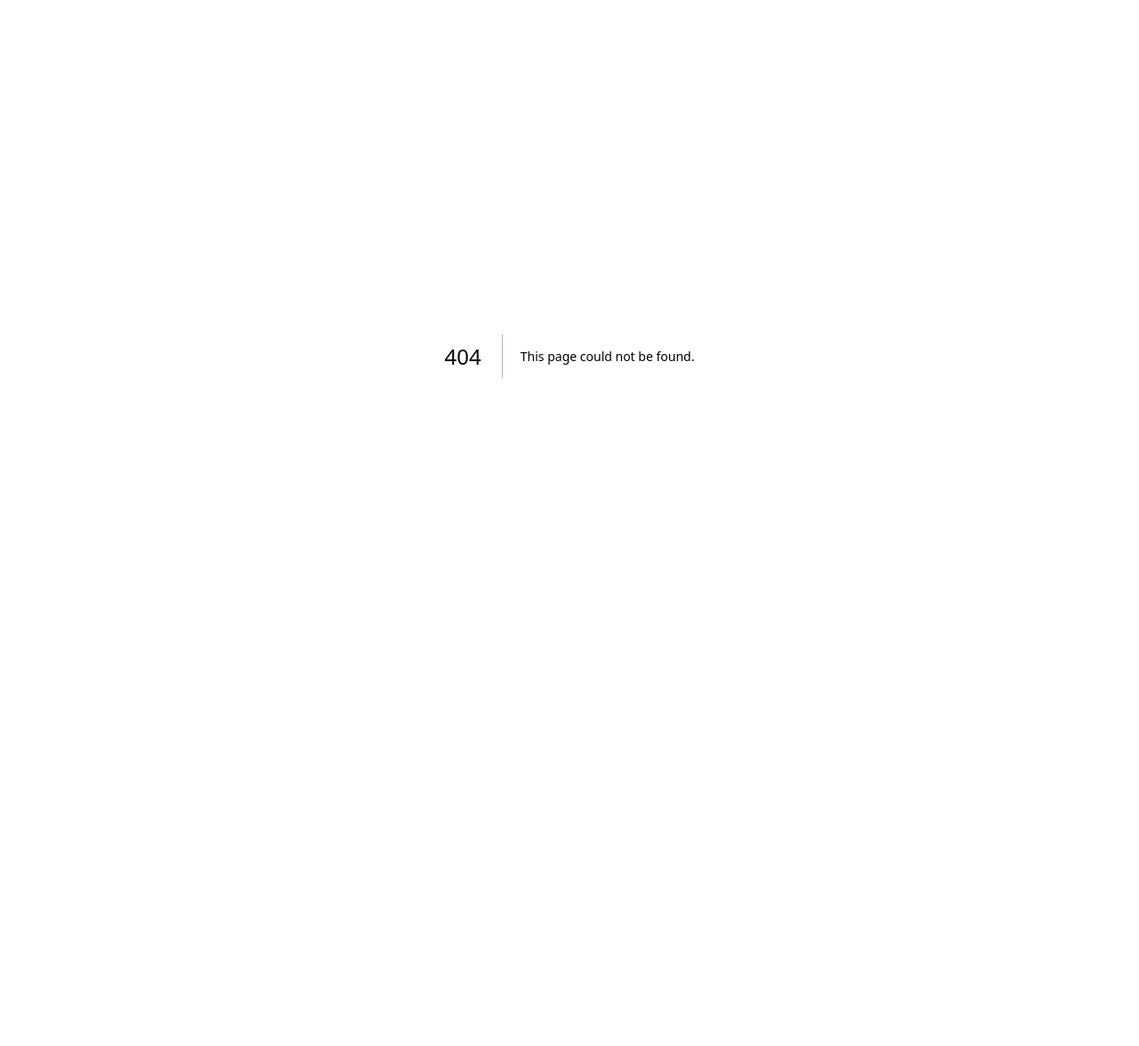
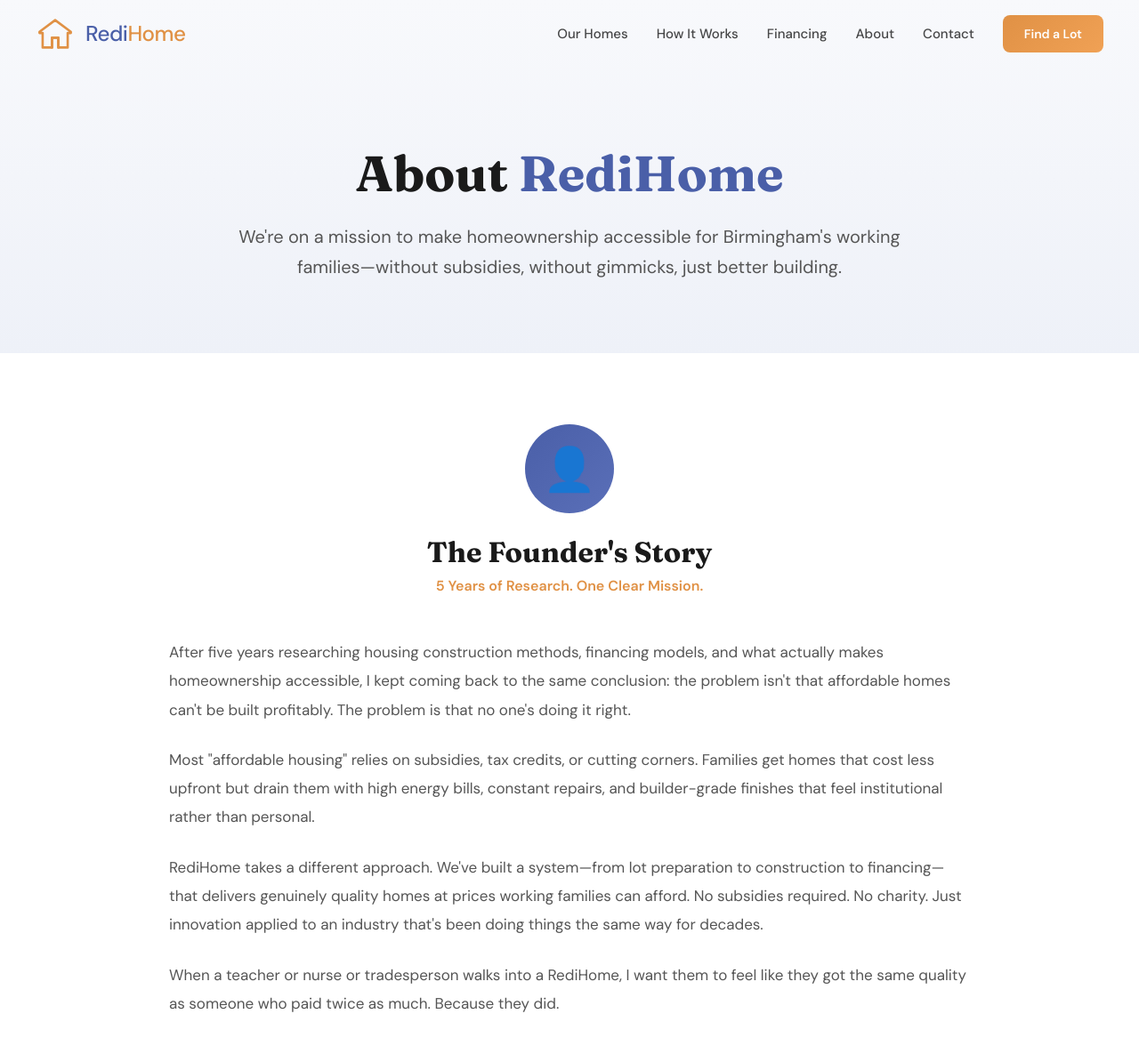
Before and after one commit to RediHome/redihome-website-v3, a Next.js app: page /about in a window 1280 px wide. Before the commit this address had no page. Shown: the top 1176 px of the page at 89% size. Before the commit the page ends 800 px from the top, so only its background shows below. Built offline with nearby package versions, Linux system fonts and the light colour scheme.

Commit message:
Create page.js

```diff
--- /dev/null
+++ b/app/about/page.js
@@ -0,0 +1,111 @@
+'use client';
+
+import Link from 'next/link';
+import { Navigation, Footer, CTASection, colors } from '../components';
+
+export default function AboutPage() {
+  return (
+    <div style={{ fontFamily: "'DM Sans', -apple-system, sans-serif", background: colors.background, color: colors.text, minHeight: '100vh' }}>
+      <Navigation />
+
+      {/* Hero */}
+      <section style={{ padding: '160px 24px 80px', background: `linear-gradient(180deg, ${colors.background} 0%, ${colors.backgroundAlt} 100%)`, textAlign: 'center' }}>
+        <div style={{ maxWidth: 800, margin: '0 auto' }}>
+          <h1 className="headline-font" style={{ fontSize: 'clamp(36px, 5vw, 56px)', marginBottom: 20, color: colors.text }}>About <span style={{ color: colors.primary }}>RediHome</span></h1>
+          <p style={{ fontSize: 20, color: colors.textLight, lineHeight: 1.7 }}>We're on a mission to make homeownership accessible for Birmingham's working families—without subsidies, without gimmicks, just better building.</p>
+        </div>
+      </section>
+
+      {/* Founder Story */}
+      <section style={{ padding: '80px 24px', background: 'white' }}>
+        <div style={{ maxWidth: 900, margin: '0 auto' }}>
+          <div style={{ textAlign: 'center', marginBottom: 48 }}>
+            <div style={{ width: 100, height: 100, background: `linear-gradient(135deg, ${colors.primary} 0%, ${colors.primaryLight} 100%)`, borderRadius: '50%', margin: '0 auto 24px', display: 'flex', alignItems: 'center', justifyContent: 'center', fontSize: 48 }}>👤</div>
+            <h2 className="headline-font" style={{ fontSize: 32, color: colors.text, marginBottom: 8 }}>The Founder's Story</h2>
+            <p style={{ color: colors.accent, fontWeight: 600 }}>5 Years of Research. One Clear Mission.</p>
+          </div>
+
+          <div style={{ fontSize: 17, color: colors.textLight, lineHeight: 1.9 }}>
+            <p style={{ marginBottom: 24 }}>After five years researching housing construction methods, financing models, and what actually makes homeownership accessible, I kept coming back to the same conclusion: the problem isn't that affordable homes can't be built profitably. The problem is that no one's doing it right.</p>
+            <p style={{ marginBottom: 24 }}>Most "affordable housing" relies on subsidies, tax credits, or cutting corners. Families get homes that cost less upfront but drain them with high energy bills, constant repairs, and builder-grade finishes that feel institutional rather than personal.</p>
+            <p style={{ marginBottom: 24 }}>RediHome takes a different approach. We've built a system—from lot preparation to construction to financing—that delivers genuinely quality homes at prices working families can afford. No subsidies required. No charity. Just innovation applied to an industry that's been doing things the same way for decades.</p>
+            <p>When a teacher or nurse or tradesperson walks into a RediHome, I want them to feel like they got the same quality as someone who paid twice as much. Because they did.</p>
+          </div>
+        </div>
+      </section>
+
+      {/* Mission & Vision */}
+      <section style={{ padding: '80px 24px', background: colors.background }}>
+        <div className="grid-2-col" style={{ maxWidth: 1100, margin: '0 auto', display: 'grid', gridTemplateColumns: '1fr 1fr', gap: 32 }}>
+          <div className="hover-lift" style={{ background: 'white', padding: 40, borderRadius: 20, boxShadow: '0 4px 30px rgba(0,0,0,0.06)' }}>
+            <div style={{ width: 56, height: 56, background: `${colors.primary}15`, borderRadius: 14, display: 'flex', alignItems: 'center', justifyContent: 'center', fontSize: 28, marginBottom: 20 }}>🎯</div>
+            <h3 className="headline-font" style={{ fontSize: 24, color: colors.primary, marginBottom: 16 }}>Our Mission</h3>
+            <p style={{ fontSize: 16, color: colors.textLight, lineHeight: 1.7 }}>To make homeownership accessible for working families through innovation in construction, financing, and customer experience—proving that quality and affordability aren't mutually exclusive.</p>
+          </div>
+          <div className="hover-lift" style={{ background: `linear-gradient(135deg, ${colors.primary} 0%, ${colors.primaryLight} 100%)`, padding: 40, borderRadius: 20, color: 'white' }}>
+            <div style={{ width: 56, height: 56, background: 'rgba(255,255,255,0.2)', borderRadius: 14, display: 'flex', alignItems: 'center', justifyContent: 'center', fontSize: 28, marginBottom: 20 }}>🔭</div>
+            <h3 className="headline-font" style={{ fontSize: 24, marginBottom: 16 }}>Our Vision</h3>
+            <p style={{ fontSize: 16, opacity: 0.9, lineHeight: 1.7 }}>To transform Birmingham's rental-heavy neighborhoods into homeownership communities—shifting from 80% renters to 80% owners, one family at a time.</p>
+          </div>
+        </div>
+      </section>
+
+      {/* Values */}
+      <section style={{ padding: '80px 24px', background: 'white' }}>
+        <div style={{ maxWidth: 1100, margin: '0 auto' }}>
+          <div style={{ textAlign: 'center', marginBottom: 48 }}>
+            <h2 className="headline-font" style={{ fontSize: 'clamp(28px, 4vw, 40px)', color: colors.text }}>What We Believe</h2>
+          </div>
+
+          <div style={{ display: 'grid', gridTemplateColumns: 'repeat(auto-fit, minmax(300px, 1fr))', gap: 24 }}>
+            {[
+              { icon: '🏠', title: 'Owner-Occupants Only', desc: "We sell exclusively to families who will live in their homes. No investors, no flippers, no speculation." },
+              { icon: '🏗️', title: 'Quality Over Shortcuts', desc: "2x6 framing, spray foam insulation, air-tight construction. We build homes we'd want to live in." },
+              { icon: '🤝', title: 'Dignity, Not Charity', desc: "We're not a nonprofit. We built a profitable model that treats working families as customers, not beneficiaries." },
+              { icon: '📍', title: 'Infill, Not Sprawl', desc: "We develop empty lots in established neighborhoods, strengthening communities rather than building at the edge of town." },
+              { icon: '💰', title: 'Transparent Pricing', desc: "No hidden fees, no surprises. What you see is what you pay." },
+              { icon: '📈', title: 'Community Wealth', desc: "Every home we sell is an opportunity for a family to build generational wealth through homeownership." }
+            ].map(value => (
+              <div key={value.title} className="hover-lift" style={{ background: colors.background, padding: 28, borderRadius: 16 }}>
+                <div style={{ fontSize: 36, marginBottom: 16 }}>{value.icon}</div>
+                <h4 style={{ fontSize: 18, fontWeight: 600, color: colors.primary, marginBottom: 10 }}>{value.title}</h4>
+                <p style={{ fontSize: 15, color: colors.textLight, lineHeight: 1.6 }}>{value.desc}</p>
+              </div>
+            ))}
+          </div>
+        </div>
+      </section>
+
+      {/* How We're Different */}
+      <section style={{ padding: '80px 24px', background: colors.backgroundAlt }}>
+        <div style={{ maxWidth: 900, margin: '0 auto' }}>
+          <div style={{ textAlign: 'center', marginBottom: 48 }}>
+            <h2 className="headline-font" style={{ fontSize: 'clamp(28px, 4vw, 40px)', color: colors.text, marginBottom: 16 }}>The RediHome Approach</h2>
+            <p style={{ fontSize: 18, color: colors.textLight }}>What makes us different from traditional builders</p>
+          </div>
+
+          <div style={{ display: 'flex', flexDirection: 'column', gap: 20 }}>
+            {[
+              { title: 'Presale Model', desc: "You design your home before we build it. No spec homes sitting empty. Your deposit secures your specific home on your specific lot." },
+              { title: 'Strategic Partnerships', desc: "Our banking partner's 0% down, no PMI program removes the biggest barrier to homeownership. Our supply chain partnerships keep costs low without sacrificing quality." },
+              { title: 'Standardized Design, Personal Choice', desc: "We offer a curated set of floor plans with 20+ customization options. You get choice without the chaos of full custom building." },
+              { title: 'Infill Development', desc: "We purchase clusters of lots in established neighborhoods, prepare them in advance, and build homes that fit the community." },
+              { title: 'Vertical Integration', desc: "From lot acquisition to closing, we control the process. That means faster timelines, better quality control, and a smoother experience for you." }
+            ].map((item, idx) => (
+              <div key={item.title} className="hover-lift" style={{ background: 'white', padding: 28, borderRadius: 16, display: 'flex', gap: 20, alignItems: 'flex-start', boxShadow: '0 4px 20px rgba(0,0,0,0.04)' }}>
+                <div style={{ width: 44, height: 44, background: `${colors.primary}12`, borderRadius: 10, display: 'flex', alignItems: 'center', justifyContent: 'center', fontSize: 18, fontWeight: 700, color: colors.primary, flexShrink: 0 }}>{idx + 1}</div>
+                <div>
+                  <h4 style={{ fontSize: 18, fontWeight: 600, color: colors.text, marginBottom: 8 }}>{item.title}</h4>
+                  <p style={{ fontSize: 15, color: colors.textLight, lineHeight: 1.6 }}>{item.desc}</p>
+                </div>
+              </div>
+            ))}
+          </div>
+        </div>
+      </section>
+
+      <CTASection />
+      <Footer />
+    </div>
+  );
+}
```
